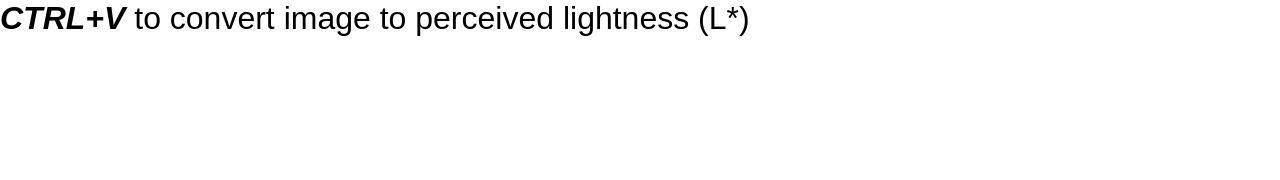
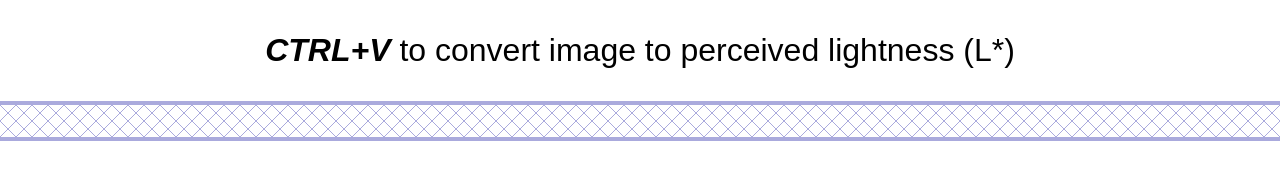
Before and after one commit to slooi/rgb-to-perceived-lightness, a website built with Vite: page index.html in a window 1280 px wide. Built offline with nearby package versions, Linux system fonts and the light colour scheme.

Commit message:
:lipstick: make pasted images appear under header and make app background a pattern

```diff
--- a/src/main.ts
+++ b/src/main.ts
@@ -74,7 +74,7 @@
   // Create new image
   const newImage = document.createElement("img")
   newImage.src = canvas.toDataURL();
-  document.body.prepend(newImage)
+  document.getElementById("app")?.prepend(newImage)
 }
 function transformRGBToPerceivedLightnessQuick(data: Uint8ClampedArray) {
   for (let i = 0; i < data.length; i += 4) {
--- a/src/style.css
+++ b/src/style.css
@@ -6,12 +6,24 @@
   font-family: Arial, Helvetica, sans-serif;
 }
 
-img {
-  display: block;
+#header {
+  display: flex;
+  justify-content: center;
+  padding: 2rem;
 }
 
 #app {
   display: flex;
-  justify-content: center;
-  padding: 2rem;
+  flex-direction: column;
+  align-items: center;
+  /* background-color: rgb(255, 255, 255); */
+  row-gap: 1rem;
+  padding: 1rem 0;
+  border-top: 0.25rem solid #AAD;
+  border-bottom: 0.25rem solid #AAD;
+
+  background: linear-gradient(45deg, transparent 49%, #AAD 49% 51%, transparent 51%), linear-gradient(-45deg, transparent 49%, #AAD 49% 51%, transparent 51%);
+  background-size: 1em 1em;
+  background-color: #ffffff;
+  opacity: 1
 }
```
